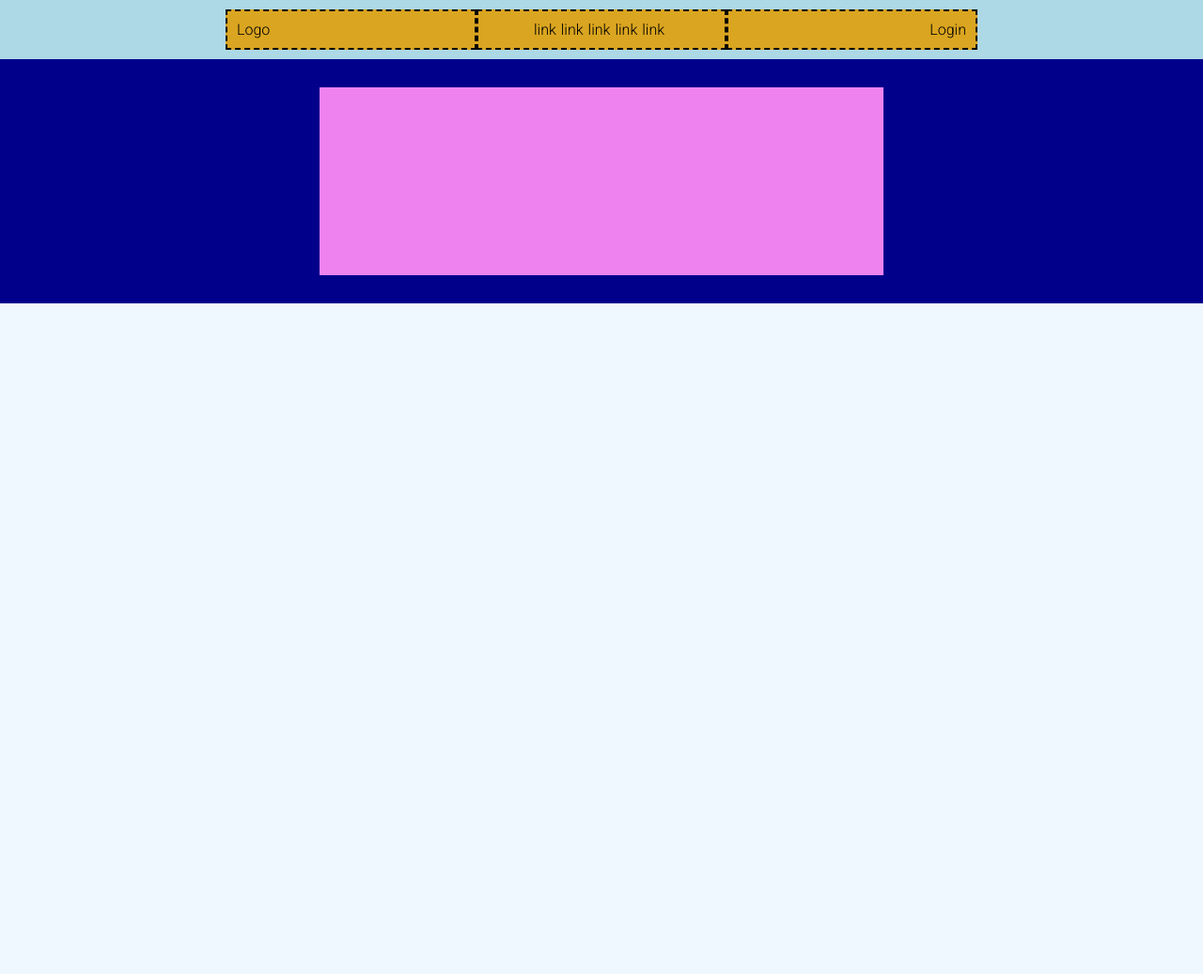
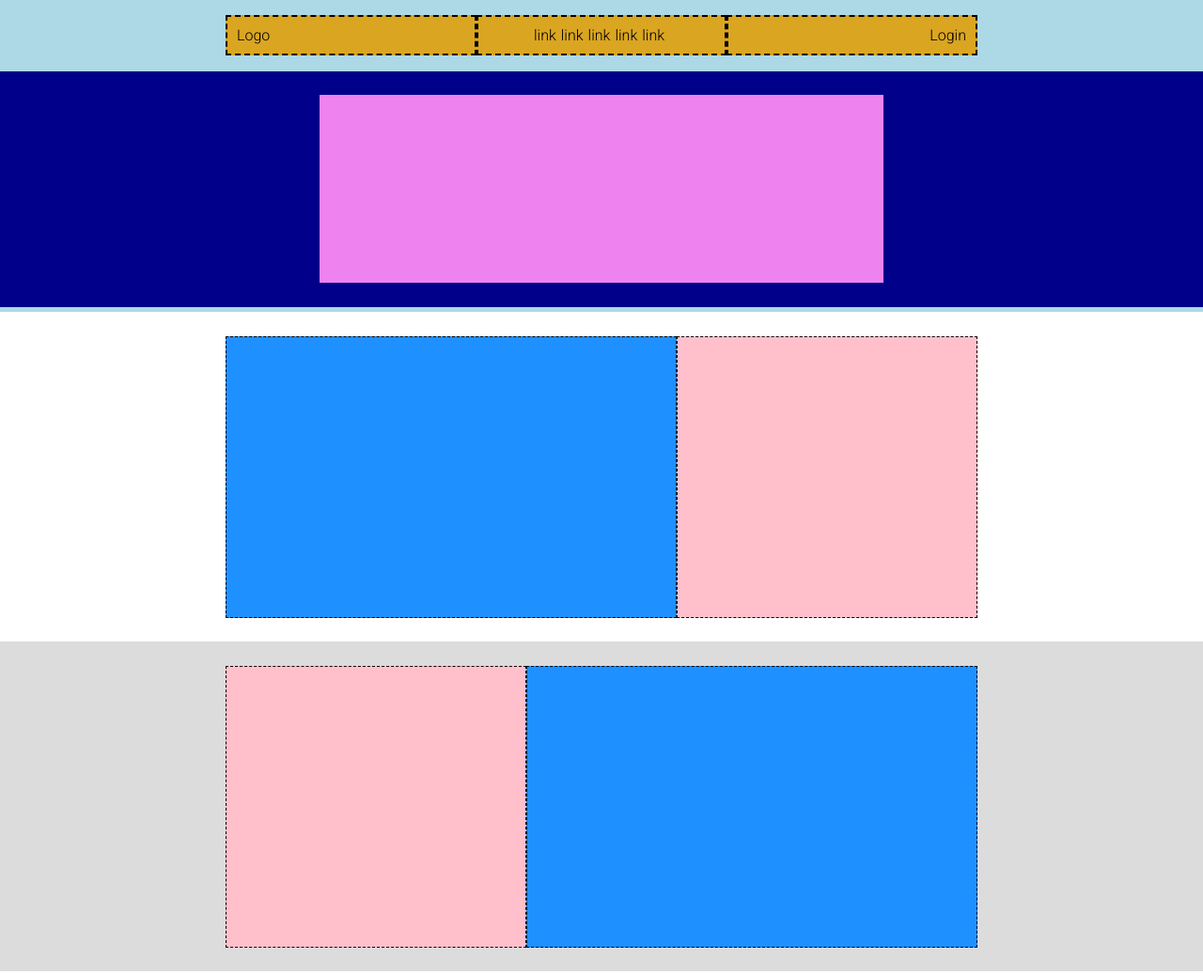
Before and after one commit to Marco-Vigilio/htmlcss-struttura-discord, a plain HTML site: page index.html in a window 1280 px wide. Shown: the top 1037 px of the page at 94% size. Before the commit the page ends 800 px from the top, so only its background shows below. Drawn offline with Linux system fonts and the light colour scheme.

Commit message:
sezione rettangolo rosa e blu

```diff
--- a/index.html
+++ b/index.html
@@ -12,12 +12,13 @@
     </head>
     <body>
         <header>
-            <section class="margin-0-auto dimensione container-flex">
-                <div class="sezione-gialla sinistra">
+            <!--PRIMA PARTE HEADER-->
+            <nav class="dimensione-piccola container-flex">
+                <div class="sezione-gialla container-flex sinistra">
                     <p>Logo</p>
                 </div>
-                <div class=" sezione-gialla container-flex">
-                    <ul class="centrato">
+                <div class=" sezione-gialla container-flex centrato">
+                    <ul class="container-flex centrato">
                         <li>link</li>
                         <li>link</li>
                         <li>link</li>
@@ -25,20 +26,37 @@
                         <li>link</li>
                     </ul>
                 </div>
-                <div class=" sezione-gialla destra">
+                <div class=" sezione-gialla container-flex destra">
                     <p>Login</p>
                 </div>
-            </section>
+            </nav>
 
+            <!--SECONDA PARTE HEADER-->
             <section class="sezione-blu">
-                <div class="margin-0-auto dimensione container-flex">
+                <div class="dimensione container-flex">
                     <div class="rettangolo-rosa-special"></div>
                 </div>
             </section>
         </header>
 
         <main>
+            <section class="dimensione container-flex">
+                <div class="rettangolo azzurro"></div>
+                <div class="rettangolo rosa"></div>
+            </section>
 
+            <section class="sfondo-grigio">
+                <div class="container-flex dimensione inverso">
+                    <div class="rettangolo azzurro"></div>
+                    <div class="rettangolo rosa"></div>
+                </div>
+
+            </section>
+
+            <section class="dimensione container-flex">
+                <div class="rettangolo azzurro"></div>
+                <div class="rettangolo rosa"></div>
+            </section>
         </main>
         <footer>
 
--- a/style/style.css
+++ b/style/style.css
@@ -11,35 +11,33 @@
 }
 
 body{
-    background-color: aliceblue;
     font-family: 'Overpass', sans-serif;
     font-family: 'Roboto', sans-serif;
 }
 
-
 header{
     background-color:#ADD8E6;
-
-}
-
-ul{
-    list-style-type: none;
-}
-
-.margin-0-auto{
-    margin: 0 auto;
+    padding-bottom: 5px;
 }
 
 .container-flex{
     display: flex;
-    justify-content: center;
     align-items: center;
 }
 
 .dimensione{
     width: 800px;
+    padding: 2% 0;
+    margin: 0 auto;
 }
 
+.dimensione-piccola{
+    width: 800px;
+    padding: 0.5% 0;
+    margin: 0 auto;
+}
+
+/*PRIMA PARTE DEL HEADER*/
 .sezione-gialla{
         background-color: #DAA520;
         border: dashed 2px black;
@@ -48,34 +46,63 @@ ul{
         margin: 10px 0;
     }
 
+    .sinistra{
+        justify-content: flex-start;
+    }
+
     .centrato{
-        display: flex;
-        align-items: center;
+        justify-content: center;
     }
+
+        ul{
+            list-style-type: none;
+        }
+
     .destra{
-        display: flex;
         justify-content: flex-end;
-        align-items: center;
     }
 
         li{
             margin-right: 5px;
         }
 
-    .sinistra{
-        display: flex;
-        justify-content: flex-start;
-        align-items: center;
-    }
 
-    .sezione-blu{
+
+/*SECONDA PARTE DEL HEADER*/
+.sezione-blu{
         background-color: #00008B;
-        margin-bottom: 50px;
     }
 
     .rettangolo-rosa-special{
         background-color: #EE82EE;
         width: 100%;
         height: 200px;
-        margin: 30px 100px;
+        margin: 0 100px;
     }
+
+
+.sfondo-grigio{
+    background-color: gainsboro;
+}
+    .rosa{
+        background-color: #FFC0CB;
+        width: 40%;
+    }
+
+    .azzurro{
+        background-color: #1E90FF;
+        width: 60%;
+    }
+
+    .rettangolo{
+        height: 300px;
+        border: dashed black 1px;
+    }
+
+    .colonne{
+        flex-direction: column;
+    }
+
+    .inverso{
+        flex-direction: row-reverse;
+    }
```
